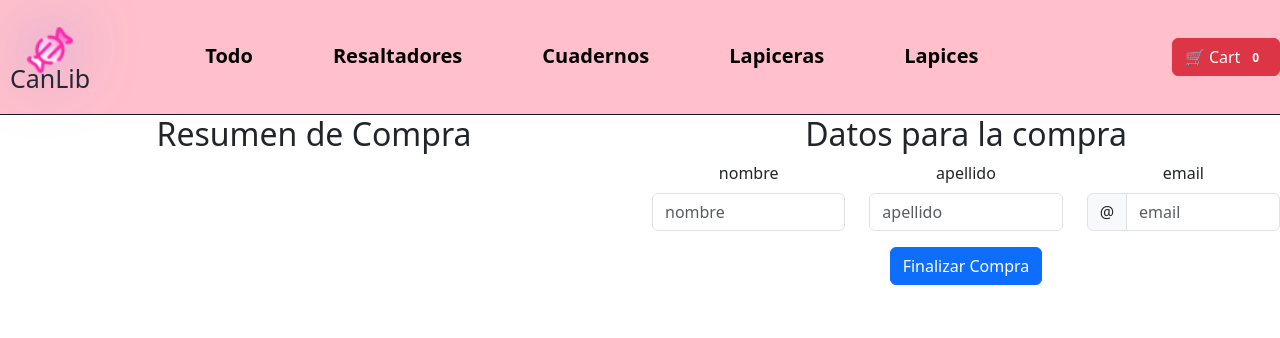
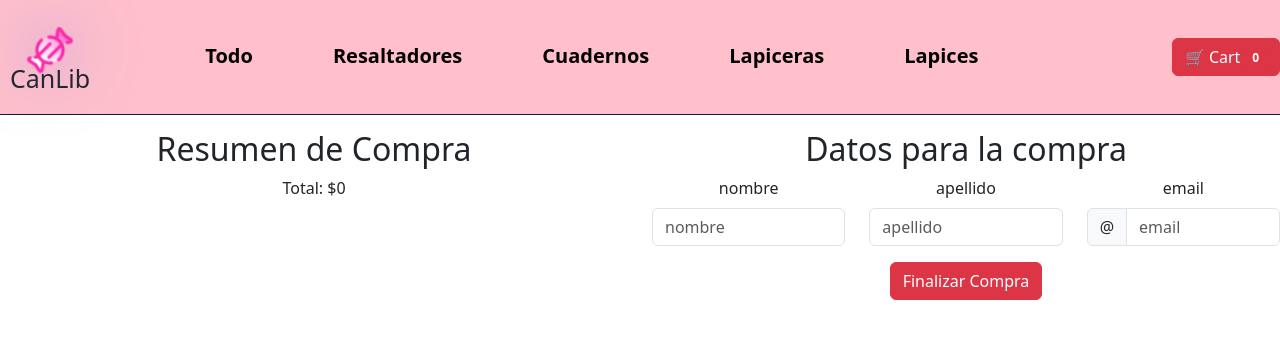
Before and after one commit to florenciasolano8/react-entrega, a React (Vite) app: page /checkout in a window 1280 px wide. Shown: the top 338 px of the page. Built offline with nearby package versions, Linux system fonts and the light colour scheme.

Commit message:
entregafinal

```diff
--- a/src/components/Checkout.jsx
+++ b/src/components/Checkout.jsx
@@ -10,6 +10,8 @@ import { useCartContext } from "../context/cartContext"
 import { createOrder } from "../firebase/db"
 import { serverTimestamp } from "firebase/firestore"
 import { Modal } from "react-bootstrap"
+import "./checkout.css"
+
 
 function FormCheckout({ onOrderComplete }) {
   const { cart, getTotal } = useCartContext()
@@ -73,24 +75,26 @@ function FormCheckout({ onOrderComplete }) {
         </Form.Group>
       </Row>
 
-      <Button type="submit">Finalizar Compra</Button>
+      <Button variant="danger" type="submit">Finalizar Compra</Button>
     </Form>
   )
 }
 
 function CheckoutData() {
-  const { cart, clearCart, removeFromCart } = useCartContext()
+  const { cart, clearCart, removeFromCart,getTotal } = useCartContext()
 
   return (
     <ListGroup>
       {cart.map((item) => (
         <ListGroup.Item key={item.id}>
           {item.name} x {item.quantity}u.
-          <Button variant="danger" onClick={() => removeFromCart(item.id)} >
-            ❌
+          <Button  variant="danger" onClick={() => removeFromCart(item.id)} >
+            x
           </Button>
         </ListGroup.Item>
+
       ))}
+      <p>Total: ${getTotal()}</p>
       {cart.length > 0 && (
         <Button variant="danger" onClick={clearCart}>
           Vaciar Carrito
@@ -116,11 +120,11 @@ function MainComponent() {
   return (
     <Row>
       <Col md={6}>
-        <h2>Resumen de Compra</h2>
+        <h2 className="titulo">Resumen de Compra</h2>
         <CheckoutData />
       </Col>
       <Col md={6}>
-        <h2>Datos para la compra</h2>
+        <h2 className="titulo">Datos para la compra</h2>
         <FormCheckout onOrderComplete={handleOrderComplete} />
       </Col>
 
--- /dev/null
+++ b/src/components/checkout.css
@@ -0,0 +1,3 @@
+.titulo {
+    margin-top: 15px;
+}
```
